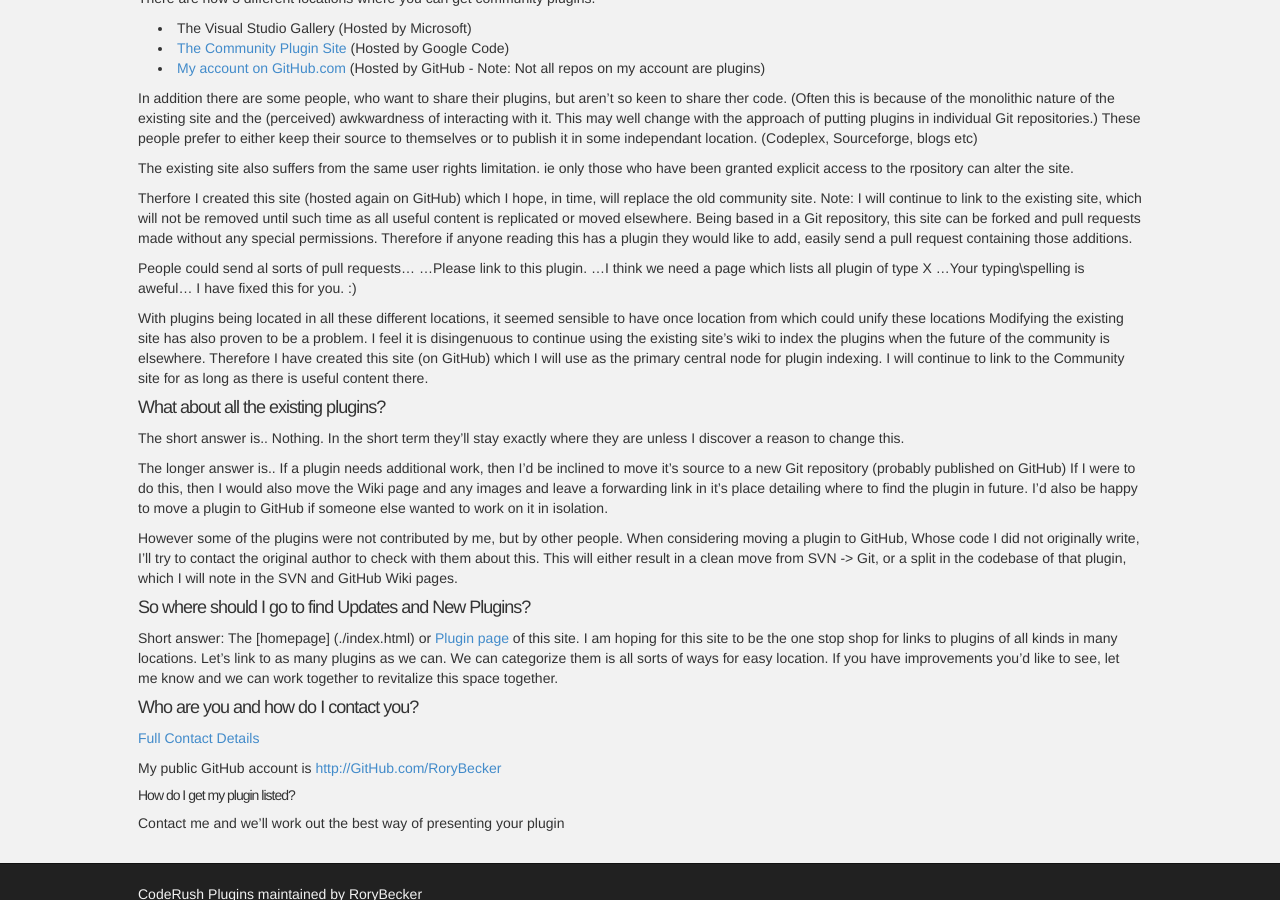
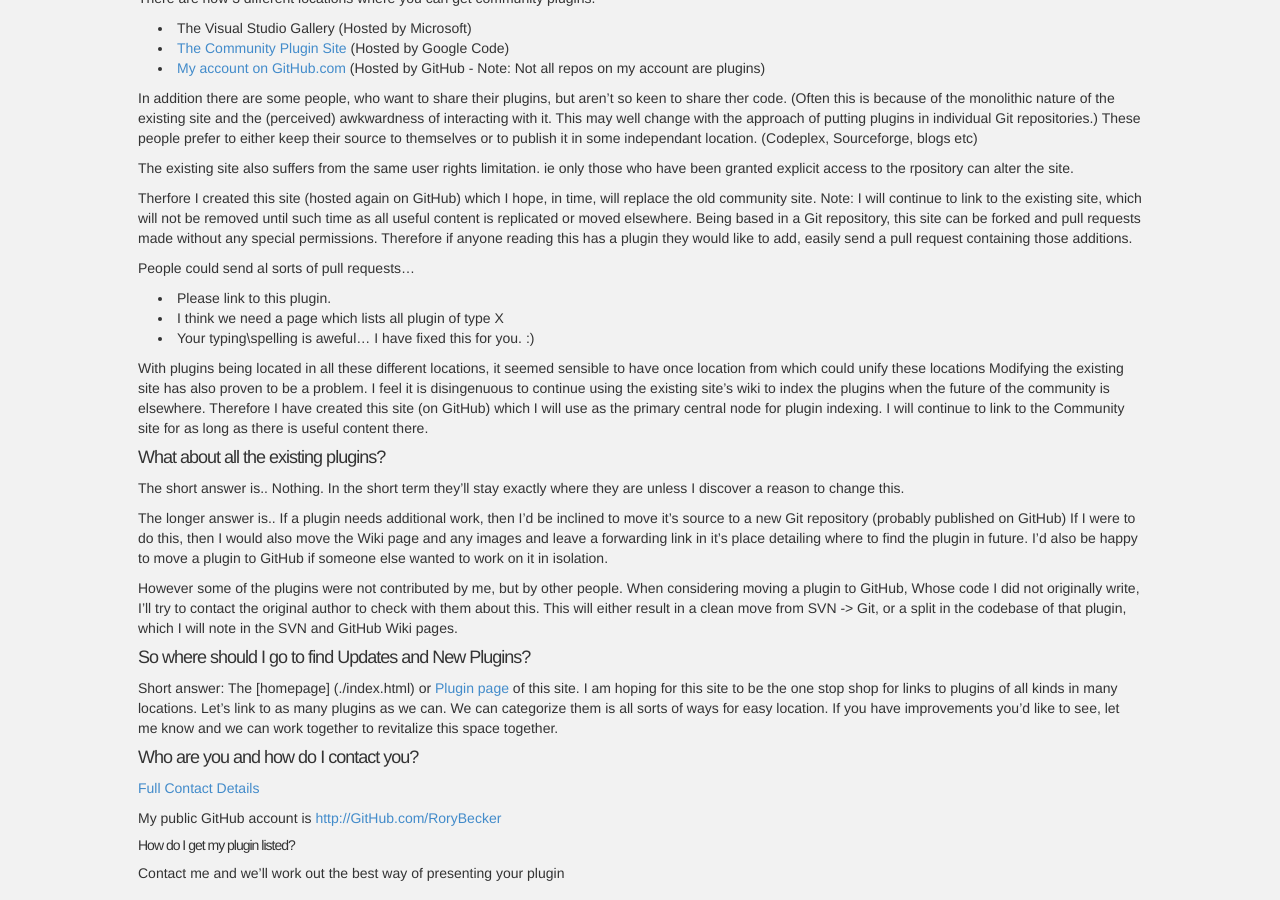
Before and after one commit to RoryBecker/CodeRushPlugins, a Jekyll site: the page built from FAQ.md, in a window 1280 px wide and 900 px high, scrolled down 541 px. Built offline with Jekyll 4.4.1, drawn with Linux system fonts in a browser that asks for light colours; Markdown is read by kramdown in place of the engine named in the settings.

Commit message:
- Corrected indentation of some FAQ items.

```diff
--- a/FAQ.md
+++ b/FAQ.md
@@ -36,9 +36,9 @@
 Therefore if anyone reading this has a plugin they would like to add, easily send a pull request containing those additions.
 
 People could send al sorts of pull requests...
-...Please link to this plugin.
-...I think we need a page which lists all plugin of type X
-...Your typing\spelling is aweful... I have fixed this for you. :)
+* Please link to this plugin.
+* I think we need a page which lists all plugin of type X
+* Your typing\spelling is aweful... I have fixed this for you. :)
 
 
 With plugins being located in all these different locations, it seemed sensible to have once location from which could unify these locations
```
Also changed, not shown: Plugins.md (+1 -0 lines), index.md (+3 -3 lines).
